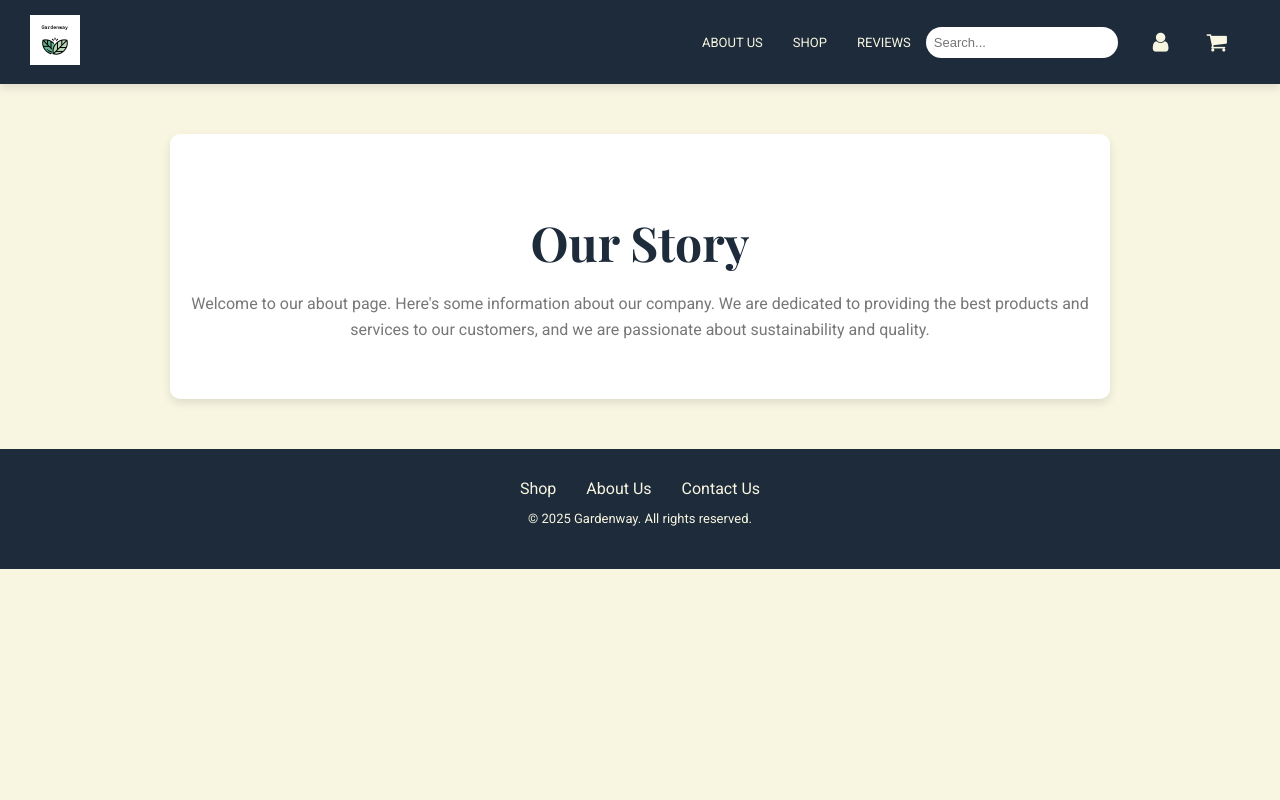
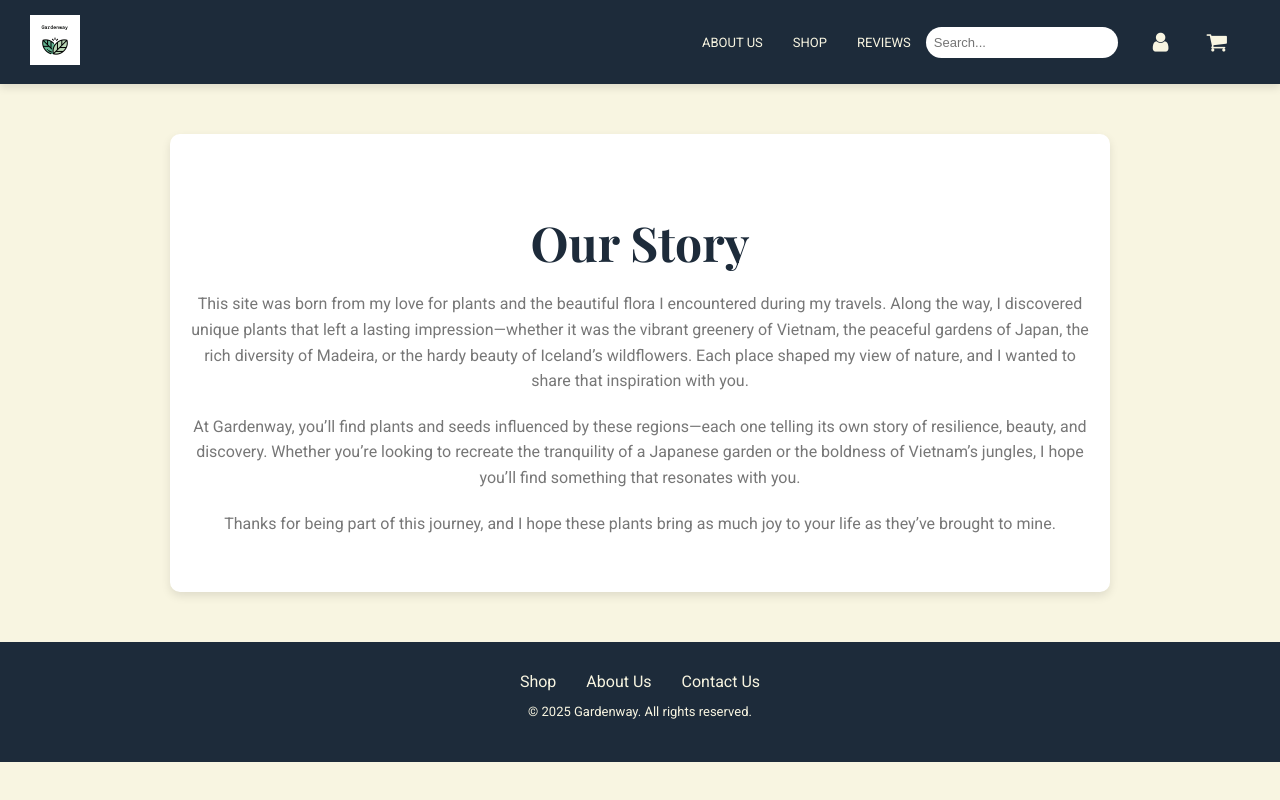
Before and after one commit to nougat-rey/gardenway_frontend, a React (Create React App) app: page /about in a window 1280 px wide. Built offline with nearby package versions, Linux system fonts and the light colour scheme.

Commit message:
Add in proper description for About Us page

```diff
--- a/src/components/AboutUs.js
+++ b/src/components/AboutUs.js
@@ -6,9 +6,15 @@ const AboutUs = () => {
   return (
     <div className="about-us-container">
       <h2 className="about-title">Our Story</h2>
-      <p className="about-description">
-        Welcome to our about page. Here's some information about our company. We are dedicated to providing the best products and services to our customers, and we are passionate about sustainability and quality.
-      </p>
+        <p className="about-description">
+            This site was born from my love for plants and the beautiful flora I encountered during my travels. Along the way, I discovered unique plants that left a lasting impression—whether it was the vibrant greenery of Vietnam, the peaceful gardens of Japan, the rich diversity of Madeira, or the hardy beauty of Iceland’s wildflowers. Each place shaped my view of nature, and I wanted to share that inspiration with you.
+        </p>
+        <p className="about-description">
+            At Gardenway, you’ll find plants and seeds influenced by these regions—each one telling its own story of resilience, beauty, and discovery. Whether you’re looking to recreate the tranquility of a Japanese garden or the boldness of Vietnam’s jungles, I hope you’ll find something that resonates with you.
+        </p>
+        <p className="about-description">
+            Thanks for being part of this journey, and I hope these plants bring as much joy to your life as they’ve brought to mine.
+        </p>
     </div>
   );
 };
```
